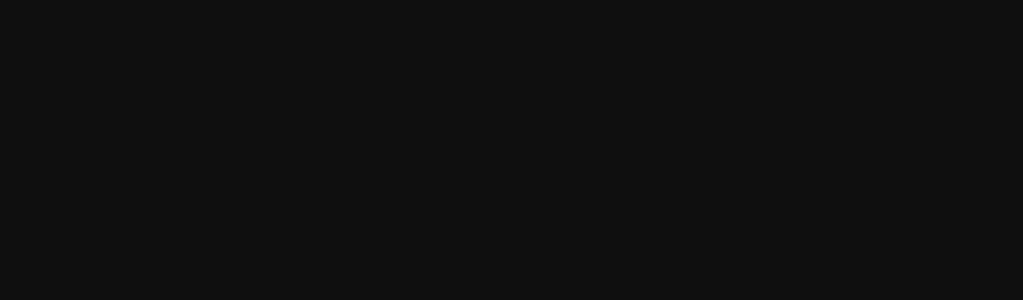
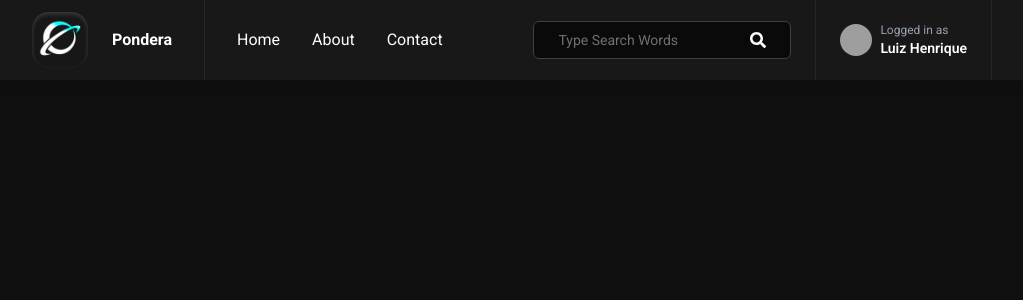
Before and after one commit to luiz-matoso/pondera, a React (Vite) app in the folder frontend/: page / in a window 1280 px wide. Before the commit this address had no page. Shown: the top 300 px of the page, without its empty margins (128-1151 px from the left). Built offline with nearby package versions, Linux system fonts and the light colour scheme; grey boxes are pictures that could not be loaded.

Commit message:
feat: adiciona header

```diff
--- a/frontend/src/App.jsx
+++ b/frontend/src/App.jsx
@@ -3,12 +3,21 @@ import Login from "./pages/Login/Login";
 import { BrowserRouter, Route, Routes } from "react-router-dom";
 import Register from "./pages/Register/Register";
 import { Bounce, ToastContainer } from "react-toastify";
+import Header from "./components/Header/Header";
 
 function App() {
   return (
     <>
       <BrowserRouter>
         <Routes>
+          <Route
+            path="/"
+            element={
+              <>
+                <Header />
+              </>
+            }
+          />
           <Route path="/login" element={<Login />} />
           <Route path="/register" element={<Register />} />
         </Routes>
--- /dev/null
+++ b/frontend/src/components/Header/Header.jsx
@@ -0,0 +1,77 @@
+import React from "react";
+import logo from "../../assets/logo_pondera.png";
+import { Link } from "react-router-dom";
+import { FaSearch } from "react-icons/fa";
+
+const Header = () => {
+  return (
+    <nav className="login-form-bg shadow-lg text-white h-20">
+      <div className="container mx-auto px-40 flex justify-between items-center h-full">
+        <div className="flex items-center space-x-8 h-full">
+          <div className="flex items-center space-x-6">
+            <img
+              src={logo}
+              className="w-14 bg-neutral-900 rounded-2xl shadow-inner shadow-neutral-700 cursor-pointer"
+              alt="Logo Pondera"
+            />
+            <p className="text-white font-bold cursor-pointer">
+              <Link to="/">Pondera</Link>
+            </p>
+          </div>
+
+          <div className="h-full w-px bg-zinc-800"></div>
+
+          <div className="flex items-center space-x-8">
+            <Link
+              to="/"
+              className="text-white hover:text-gray-300 transition-colors"
+            >
+              Home
+            </Link>
+            <Link
+              to="/about"
+              className="text-white hover:text-gray-300 transition-colors"
+            >
+              About
+            </Link>
+            <Link
+              to="/contact"
+              className="text-white hover:text-gray-300 transition-colors"
+            >
+              Contact
+            </Link>
+          </div>
+        </div>
+
+        <div className="flex items-center space-x-6 h-full">
+          <div className="flex items-center bg-neutral-950 border border-neutral-700 rounded-md px-6 py-2">
+            <input
+              type="text"
+              placeholder="Type Search Words"
+              className="bg-transparent focus:outline-none text-sm w-48 text-gray-300"
+            />
+            <FaSearch className="cursor-pointer" />
+          </div>
+
+          <div className="h-full w-px bg-zinc-800"></div>
+
+          <div className="flex items-center space-x-2">
+            <img
+              src="futuroLinkDeAvataer.com"
+              alt="Profile"
+              className="h-8 w-8 rounded-full"
+            />
+            <div className="block">
+              <p className="text-xs text-gray-400">Logged in as</p>
+              <p className="text-sm font-semibold text-white">Luiz Henrique</p>
+            </div>
+          </div>
+
+          <div className="h-full w-px bg-zinc-800"></div>
+        </div>
+      </div>
+    </nav>
+  );
+};
+
+export default Header;
```
